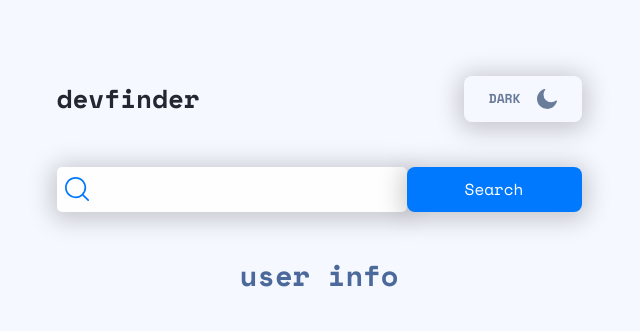
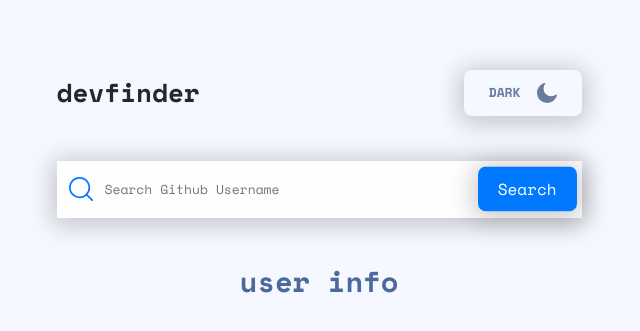
Before and after one commit to Hcmwebs/github-user-search, a React (Vite) app: page / in a window 1280 px wide. Shown: the part 215-546 px from the top of the page, without its empty margins (321-961 px from the left). Built offline with nearby package versions, Linux system fonts and the light colour scheme.

Commit message:
set up search logic
Signed-off-by: Heze <64218603+Hcmwebs@users.noreply.github.com>

```diff
--- a/src/components/Search.jsx
+++ b/src/components/Search.jsx
@@ -3,14 +3,24 @@ import styled from 'styled-components'
 
 const Search = () => {
 	const [user, setUser] = useState('')
+	const [error, setError] = useState(false)
 	const handleChange = (e) => {
-
+		setUser(e.target.value)
 	}
 	const handleSubmit = (e) => {
 		e.preventDefault()
+		if (user) {
+			//display
+		}
+		else{
+			setError(true)
+		}
+		console.log(user);
+		setUser('')
 	}
 	return (
 		<Wrapper className='sectionCenter' onSubmit={handleSubmit}>
+			<div className='form-group'>
 				<svg height='24' width='25' xmlns='http://www.w3.org/2000/svg'>
 					<path
 						d='M10.609 0c5.85 0 10.608 4.746 10.608 10.58 0 2.609-.952 5-2.527 6.847l5.112 5.087a.87.87 0 01-1.227 1.233l-5.118-5.093a10.58 10.58 0 01-6.848 2.505C4.759 21.16 0 16.413 0 10.58 0 4.747 4.76 0 10.609 0zm0 1.74c-4.891 0-8.87 3.965-8.87 8.84 0 4.874 3.979 8.84 8.87 8.84a8.855 8.855 0 006.213-2.537l.04-.047a.881.881 0 01.058-.053 8.786 8.786 0 002.558-6.203c0-4.875-3.979-8.84-8.87-8.84z'
@@ -21,10 +31,15 @@ const Search = () => {
 					type='search'
 					aria-label='search'
 					name='user'
+					placeholder='Search Github Username'
 					value={user}
 					onChange={handleChange}
 				/>
-			<button className='search'>Search</button>
+				<button className='search' type='submit'>
+					Search
+				</button>
+				{error  && <small className='error'>No results</small>}
+			</div>
 		</Wrapper>
 	)
 }
@@ -32,14 +47,23 @@ const Search = () => {
 const Wrapper = styled.form`
 	width: 100%;
 	display: grid;
-	grid-template-columns: 2fr 1fr;
+	place-items: center;
+
+	.form-group {
+		width: 100%;
+		display: flex;
 		position: relative;
+	}
 
 	input {
-		padding-left: 2.5rem;
+		font-size: 0.8125rem;
+		font-weight: var(--regular);
+		line-height: 1.5625rem;
+		width: 100%;
+		padding: 1rem 3rem;
 		border: none;
 		outline: none;
-		border-radius: 5px;
+		border-radius: var(--borderRadius);
 		background-color: var(--appBgColor);
 		box-shadow: var(--boxShadow-1);
 		&:focus {
@@ -49,7 +73,7 @@ const Wrapper = styled.form`
 	svg {
 		position: absolute;
 		top: 50%;
-		left: 2rem;
+		left: 0.75rem;
 		transform: translateY(-50%);
 		color: var(--btnBgColor);
 		transition: var(--transition-3);
@@ -59,6 +83,23 @@ const Wrapper = styled.form`
 			color: var(--btnHoverBgColor);
 		}
 	}
+	.search {
+		position: absolute;
+		top: 50%;
+		right: 0.3rem;
+		transform: translateY(-50%);
+	}
+	.error {
+		font-size: 0.9rem;
+		font-weight: var(--bold);
+		line-height: 1.375rem;
+		color: var(--errorColor);
+		position: absolute;
+		top: 50%;
+		right: 8rem;
+		transform: translateY(-50%);
+		display: none;
+	}
 `
 
 export default Search
```
Lines whose indentation alone changed are shown as unchanged.
